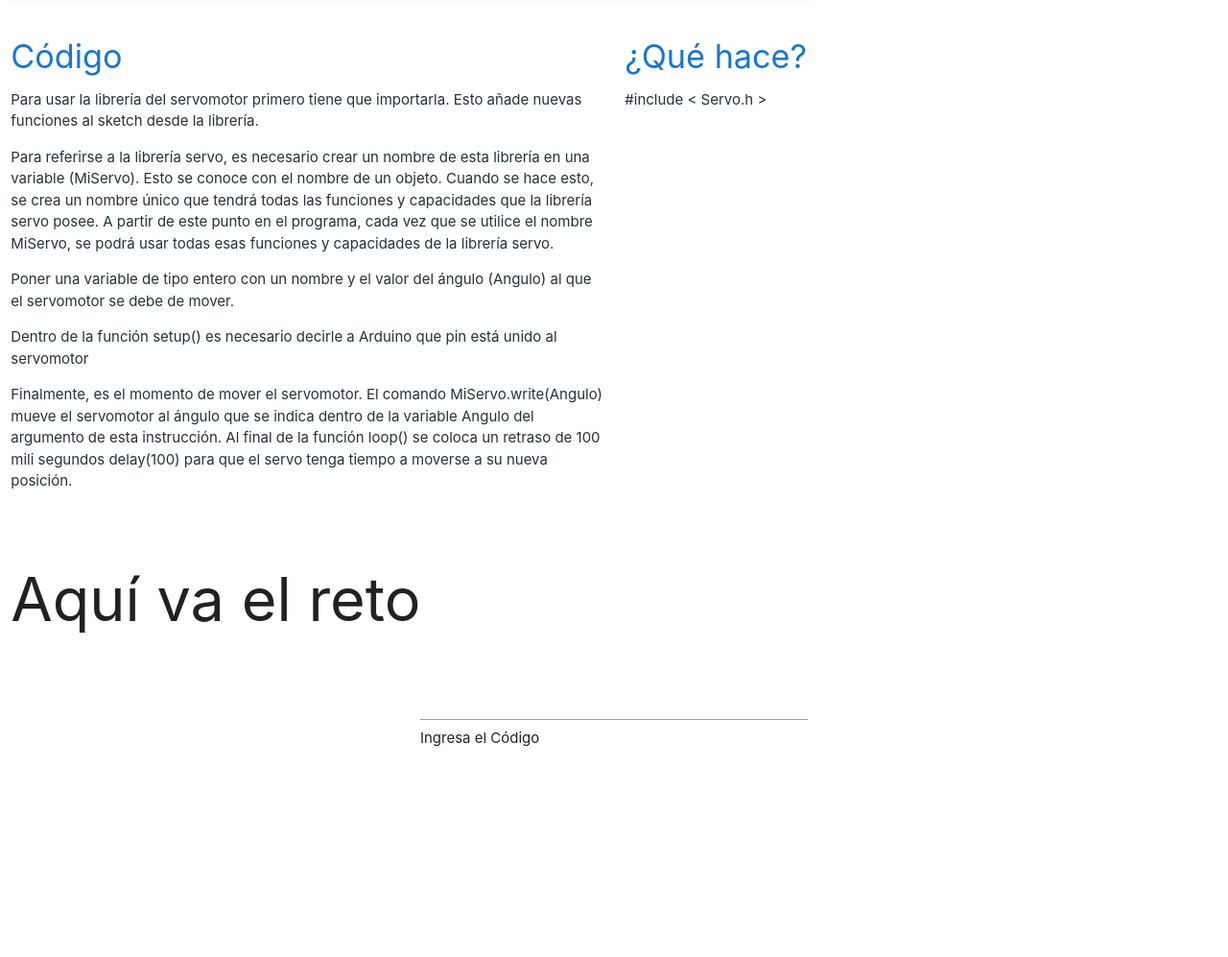
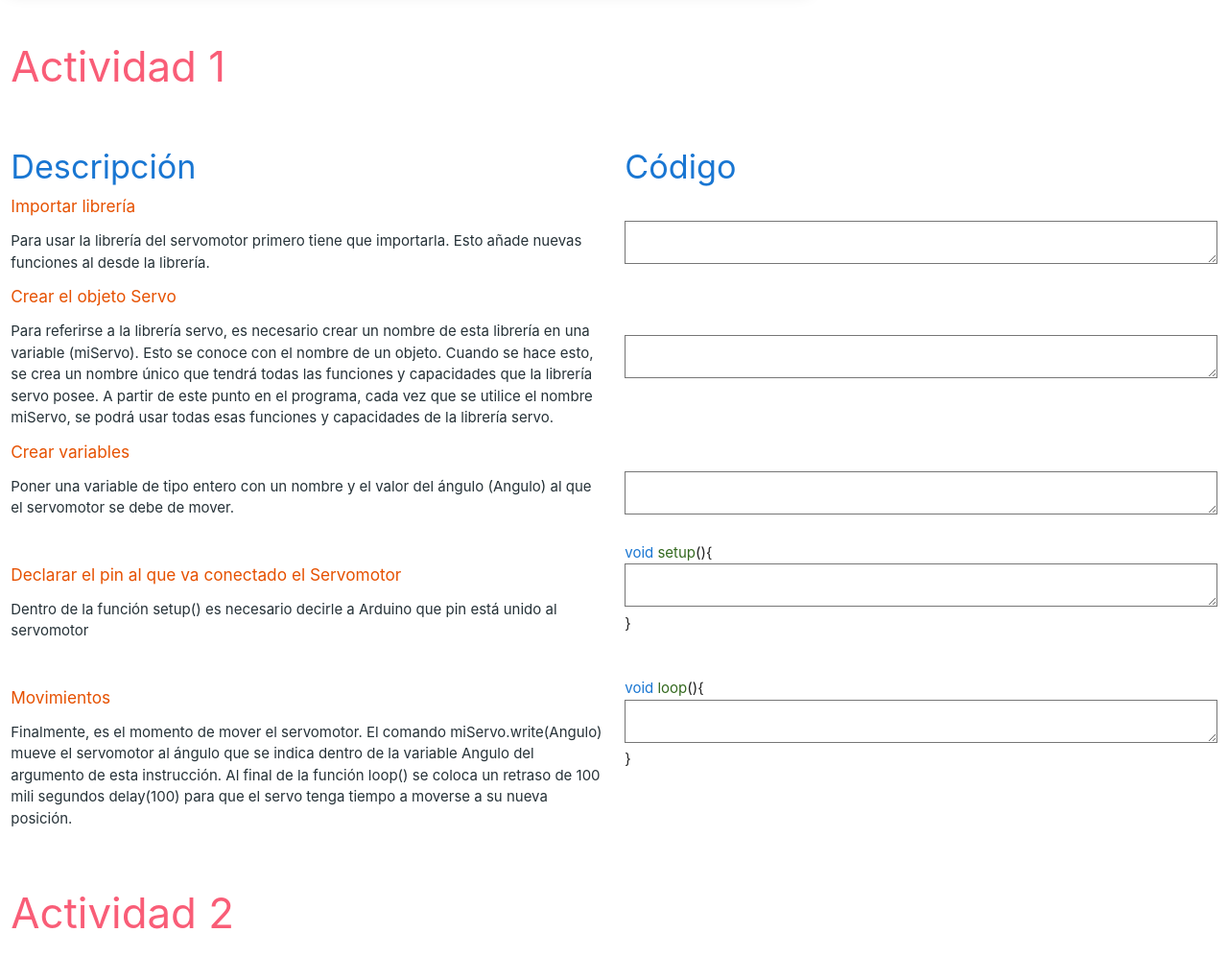
Before and after one commit to irvyncornejo/servomotorSec, a plain HTML site: page index.html in a window 1280 px wide. Shown: the part 1165-2162 px from the top of the page at 96% size. Before the commit the page ends 1986 px from the top, so only its background shows below. Drawn offline with nearby package versions, Linux system fonts and the light colour scheme.

Commit message:
Se añadió el espacio para escribir la progrmación y los estilos del texto

```diff
--- a/index.html
+++ b/index.html
@@ -17,7 +17,8 @@
 
     </nav>
 </header>
-<body ondragstart="return false" onselectstart="return false" oncontextmenu="return false">
+<!-- ondragstart="return false" onselectstart="return false" oncontextmenu="return false" -->
+<body>
         <div class="row">
             <div class="col s2">
                 <img src="source/conocer.png" alt="Conocer" height="200px" width="200px">
@@ -46,30 +47,45 @@
             </div>
         </div>
 
+
+    <!-- Actividad 1 -->
 <section>
+    <div class="row" >
+            <div class="col 12 actividad">
+                <h3>Actividad 1</h3>
+            </div>
+    </div>
     <!-- Codigo -->
     <div class="row">
-        <div class="col s6 ">
-            <h4 class= "blue-text text-darken-2" >Código</h4>
+        <div class="col s6" ondragstart = "return false" onselectstart="return false" oncontextmenu="return false">
+            <h4 class= "blue-text text-darken-2" >Descripción</h4>
+            <!-- Descipción de los pasos para la prograición -->
+            <h6 class="orange-text text-darken-4">Importar librería</h6>
                 <p class = "blue-grey-text text-darken-4">
                         Para usar la librería del servomotor primero tiene que importarla. Esto añade nuevas
-                        funciones al sketch desde la librería.
+                        funciones al  desde la librería.
                 </p>
+            <h6 class="orange-text text-darken-4">Crear el objeto Servo</h6>
                 <p>     Para referirse a la librería servo, es necesario crear un nombre de esta librería en una
-                        variable (MiServo). Esto se conoce con el nombre de un objeto. Cuando se hace esto, se
+                        variable (miServo). Esto se conoce con el nombre de un objeto. Cuando se hace esto, se
                         crea un nombre único que tendrá todas las funciones y capacidades que la librería servo
-                        posee. A partir de este punto en el programa, cada vez que se utilice el nombre MiServo,
+                        posee. A partir de este punto en el programa, cada vez que se utilice el nombre miServo,
                         se podrá usar todas esas funciones y capacidades de la librería servo.
                 </p>
+            <h6 class="orange-text text-darken-4">Crear variables</h6>
                 <p>
                         Poner una variable de tipo  entero con un nombre y el valor del ángulo (Angulo) al que el servomotor se debe
                         de mover.
                 </p>
+            <br>
+            <h6 class="orange-text text-darken-4">Declarar el pin al que va conectado el Servomotor</h6>
                 <p>
                         Dentro de la función setup() es necesario decirle a Arduino que pin está unido al servomotor
                 </p>
+            <br>
+            <h6 class="orange-text text-darken-4">Movimientos</h6>
                 <p>
-                        Finalmente, es el momento de mover el servomotor. El comando MiServo.write(Angulo)
+                        Finalmente, es el momento de mover el servomotor. El comando miServo.write(Angulo)
                         mueve el servomotor al ángulo que se indica dentro de la variable Angulo del argumento
                         de esta instrucción.
                         Al final de la función loop() se coloca un retraso de 100 mili segundos delay(100) para que
@@ -79,31 +95,53 @@
 
         <div class="col s6">
             <h4 class = "blue-text text-darken-2 " >
-            ¿Qué hace?
+            Código
             </h4>
-                <p>#include < Servo.h > </p>
-                <p></p>
-                <p></p>
-                <p></p>
+                <ul>
+                </br>
+                    <lu><textarea name="" id="linea0" cols="30" rows="20"></textarea></lu>
+                <br>
+                <br>
+                <br>
+                <br>
+                    <lu><textarea name="" id="linea1" cols="30" rows="20"></textarea></lu>
+                <br>
+                <br>
+                <br>
+                <br>
+                <br>
+                    <lu><textarea name="" id="linea2" cols="30" rows="20"></textarea></lu>
+                <br>
+                <br>
+                <span class="blue-text text-darken-2">void</span> <span class="light-green-text text-darken-4">setup</span>(){
+                    <lu><textarea name="" id="linea3" cols="30" rows="20"></textarea></lu>
+                }
+                <br>
+                <br>
+                <br>
+                <span class="blue-text text-darken-2">void</span> <span class="light-green-text text-darken-4">loop</span>(){
+                    <lu><textarea name="" id="linea4" cols="30" rows="20"></textarea></lu>
+                }
+                </ul>
+
         </div>
     </div>
 </section>
+    <!-- Actividad 2 -->
 <section>
     <!-- reto -->
-    <div class="row">
-            <div class="col 12">
-                    <h1>Aquí va el reto</h1>
+    <div class="row" >
+            <div class="col 12 actividad">
+                <h3>Actividad 2</h3>
             </div>
-
     </div>
-
 </section>
 
 <section>
         <div class="row">
                 <div class="col s4"></div>
                 <div class="col s4 ">
-                    <input   id="codigo" type="text">  </input> <labe>Ingresa el Código</labe>
+                    <input   id="codigo" type="password" ></input> <labe>Ingresa el Código</labe>
                 </div>
                 <div class="col s4"></div>
                 </div>
--- a/style.css
+++ b/style.css
@@ -13,6 +13,7 @@ header {
         min-height: 100px;
     }
 }
+
 .titulo{
     text-align: center;
 }
@@ -20,3 +21,8 @@ header {
 p {
     color: #263238 ;
 }
+
+.actividad{
+    text-align: right;
+    color: #f95d77;
+}
```
